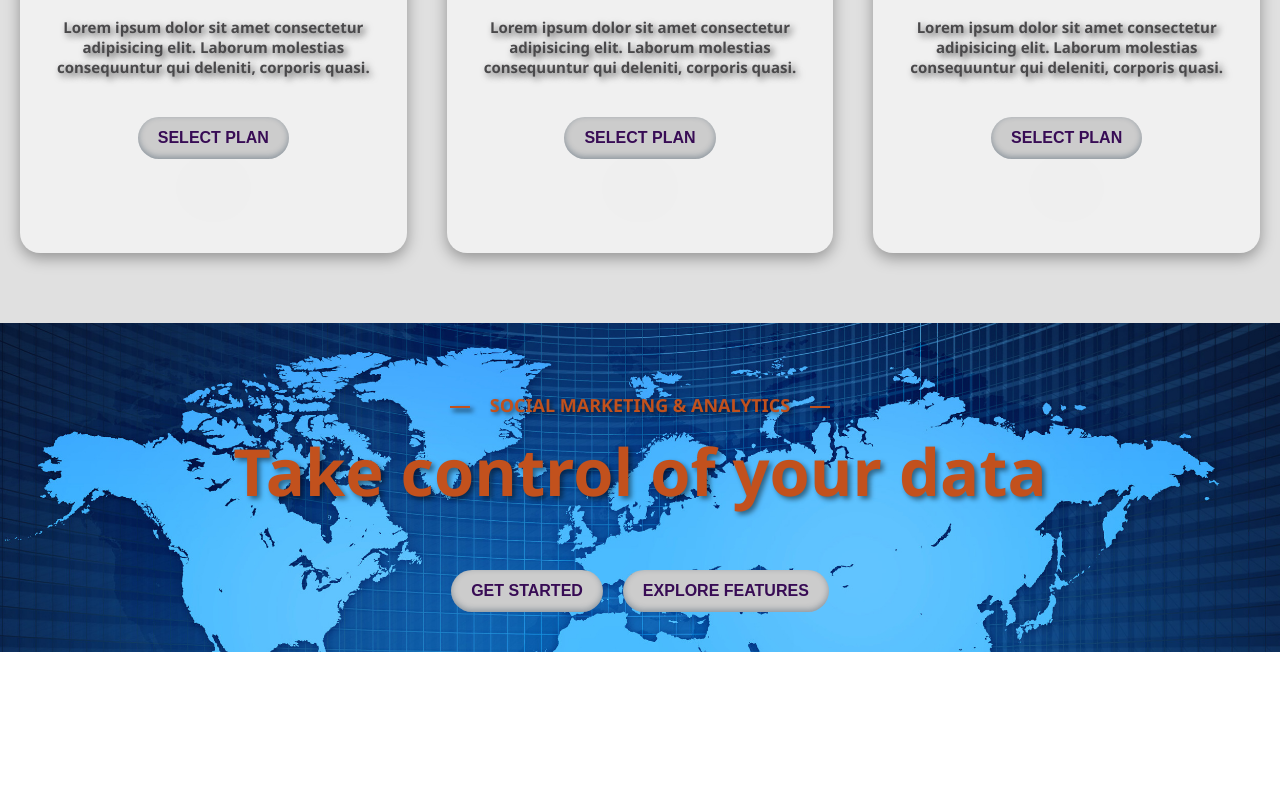
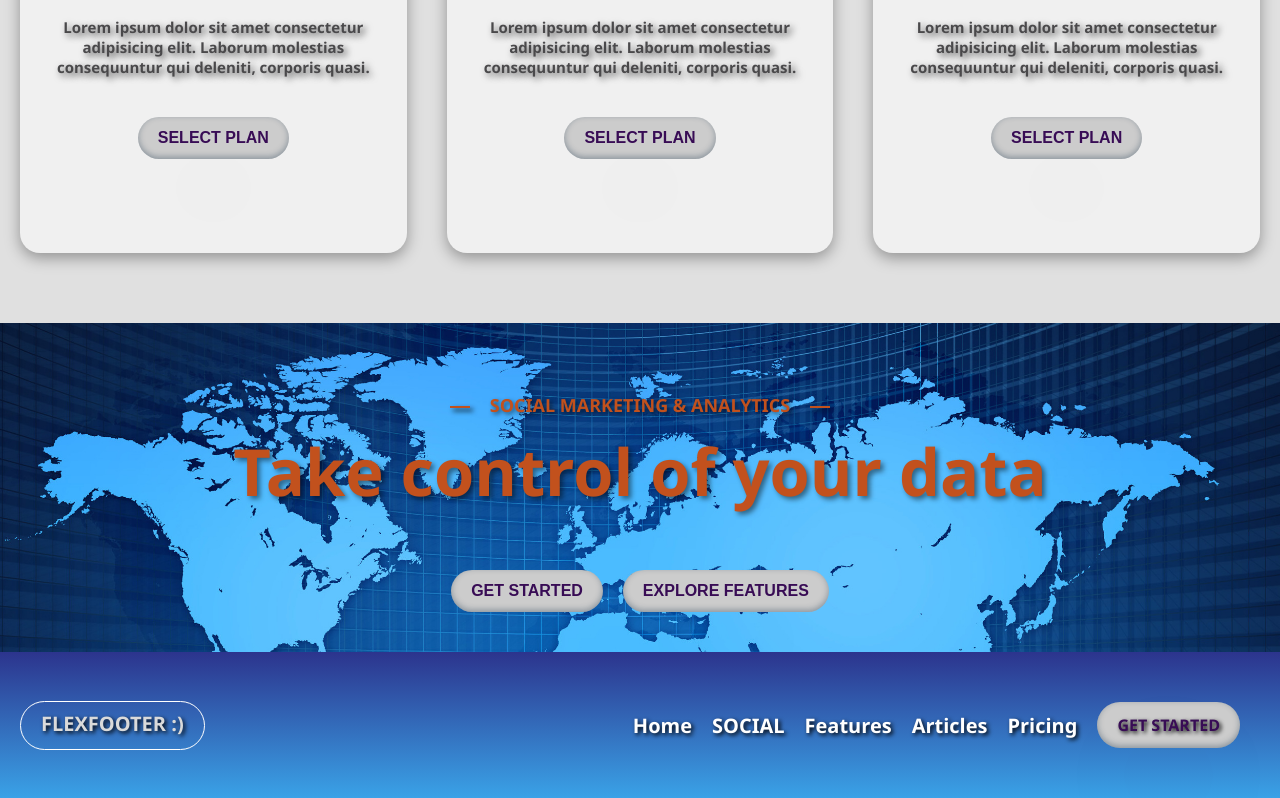
Before and after one commit to AlekseiKom/FlexLanding, a plain HTML site: page index.html in a window 1280 px wide. Shown: the part 1344-2142 px from the top of the page. Before the commit the page ends 1996 px from the top, so only its background shows below. Drawn offline with Linux system fonts and the light colour scheme.

Commit message:
Footer created

```diff
--- a/index.html
+++ b/index.html
@@ -120,6 +120,22 @@
             </div>
         </div>
     </div>
+    <div class="footer">
+        <div class="footer-logo">
+            <h1> FLEXFOOTER :)</h1>
+        </div>
+        <div class="footer-menu">
+            <ul>
+                <li><a href="#" class="menu-link">Home</a></li>
+                <li><a href="#" class="menu-link">SOCIAL</a></li>
+                <li><a href="#" class="menu-link">Features</a></li>
+                <li><a href="#" class="menu-link">Articles</a></li>
+                <li><a href="#" class="menu-link">Pricing</a></li>
+                <li><a href="#" class="menu-link panel-btn">GET STARTED</a></li>
+            </ul>
+        </div>
+
+    </div>
     <script src="main.js"></script>
 </body>
 
--- a/style.css
+++ b/style.css
@@ -380,3 +380,45 @@ display: flex;
     font-weight: bold;
     text-shadow: 3px 3px 5px #00000077;
 }
+
+
+.footer {
+    /* margin-top: 5px; */
+    background: linear-gradient(to bottom, #2c348d 0%, #3aa2e7);
+    padding: 20px;
+    display: flex;
+    justify-content: space-between;
+    color: rgb(218, 218, 218);
+    width: 100%;
+    position: relative;
+    z-index: 2;
+}
+.footer-logo {
+    display: flex;
+    justify-content: center;
+    align-items: center;
+    font-weight: bold;
+    font-size: 20px;
+    text-shadow: 2px 2px 4px #000000;
+}
+.footer-logo h1{
+    padding: 8px 20px 12px 20px;
+    border: 1px solid #fff;
+    border-radius: 100px;
+    z-index: 2;
+}
+.footer-menu ul {
+    padding: 10px;
+    display: flex;
+    justify-content: space-around;
+    align-items: center;
+    flex-wrap: wrap;
+    vertical-align: middle;
+}
+.footer-menu-link {
+    color: #fff;
+    font-weight: bold;
+    font-size: 20px;
+    margin: 0px 10px 0px 10px;
+    text-shadow: 2px 2px 4px #000000;
+}
```
